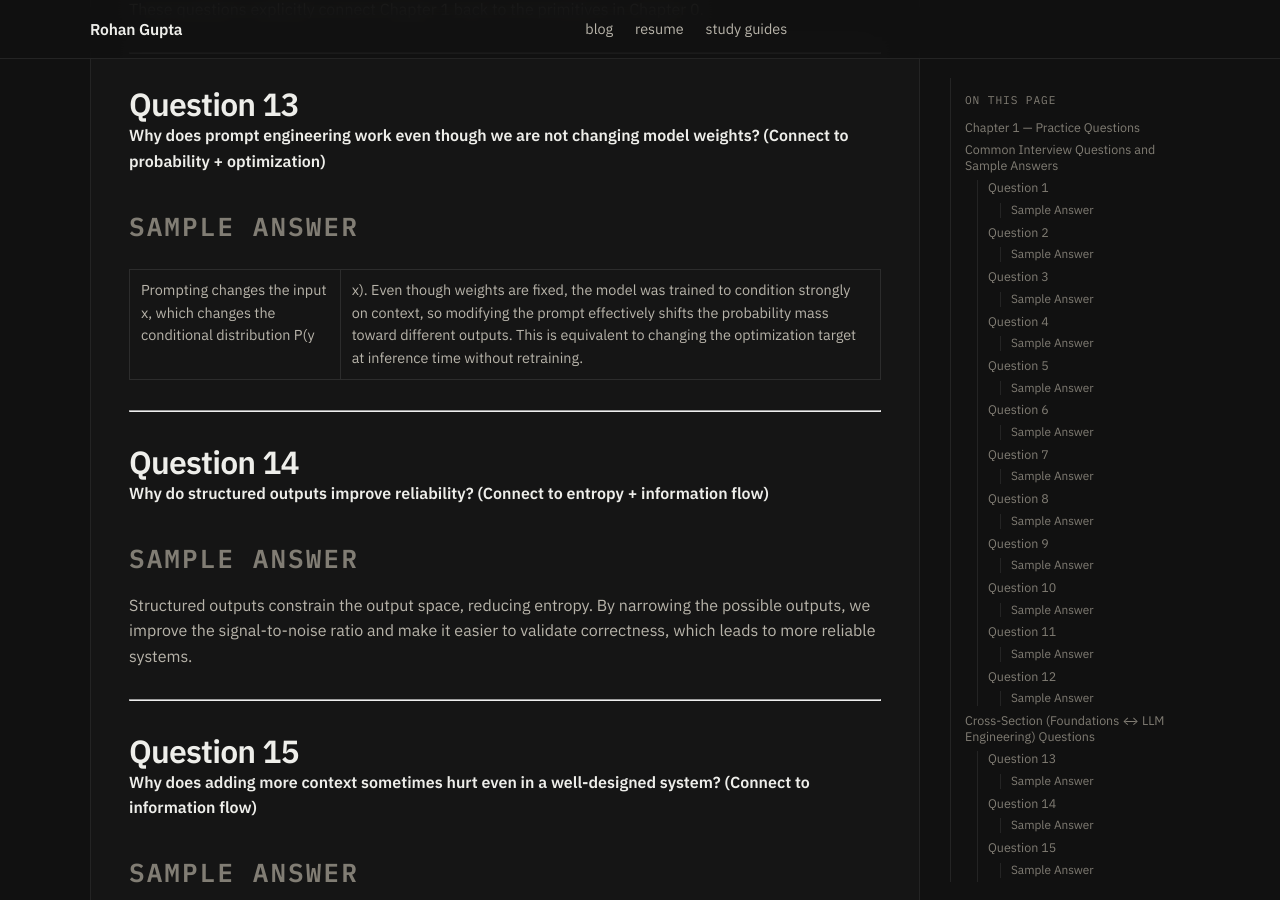
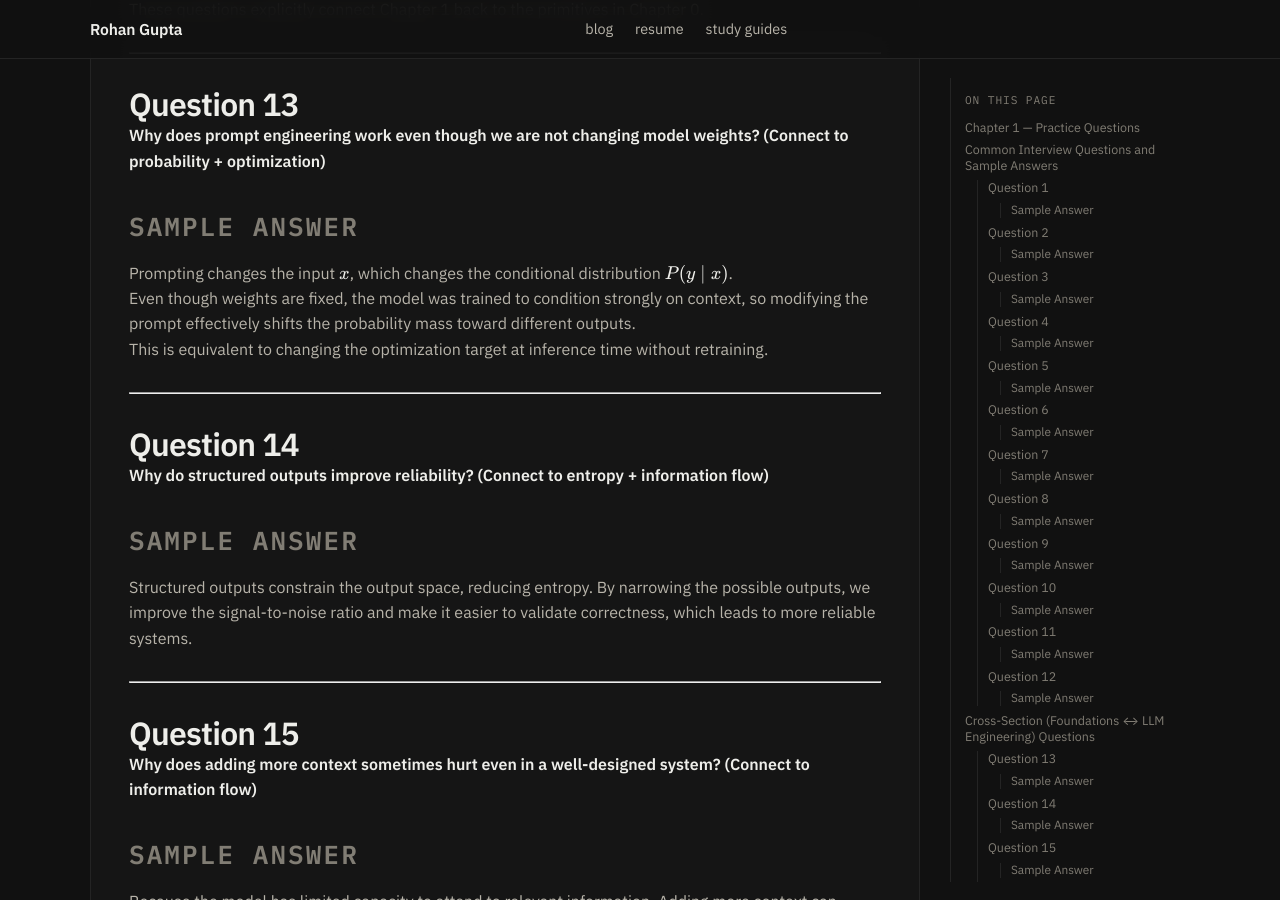
Before and after one commit to therohangupta/therohangupta.github.io, a Jekyll site: the page built from study-guides/applied-ai/chapters/chapter_1/questions.md, in a window 1280 px wide and 900 px high, scrolled down 4015 px. Built offline with Jekyll 4.4.1, drawn with Linux system fonts in a browser that asks for light colours; nearby versions of some CDN libraries; formulas are drawn with MathJax 3.

Commit message:
making changes

```diff
--- a/study-guides/applied-ai/chapters/chapter_1/questions.md
+++ b/study-guides/applied-ai/chapters/chapter_1/questions.md
@@ -145,7 +145,9 @@ These questions explicitly connect Chapter 1 back to the primitives in Chapter 0
 
 ### Sample Answer
 
-Prompting changes the input x, which changes the conditional distribution P(y|x). Even though weights are fixed, the model was trained to condition strongly on context, so modifying the prompt effectively shifts the probability mass toward different outputs. This is equivalent to changing the optimization target at inference time without retraining.
+Prompting changes the input $x$, which changes the conditional distribution $P(y\mid x)$.
+Even though weights are fixed, the model was trained to condition strongly on context, so modifying the prompt effectively shifts the probability mass toward different outputs.
+This is equivalent to changing the optimization target at inference time without retraining.
 
 ---
 
```
Also changed, not shown: _posts/2025-03-13-welcome-to-jekyll.markdown (deleted, +0 -29 lines).
